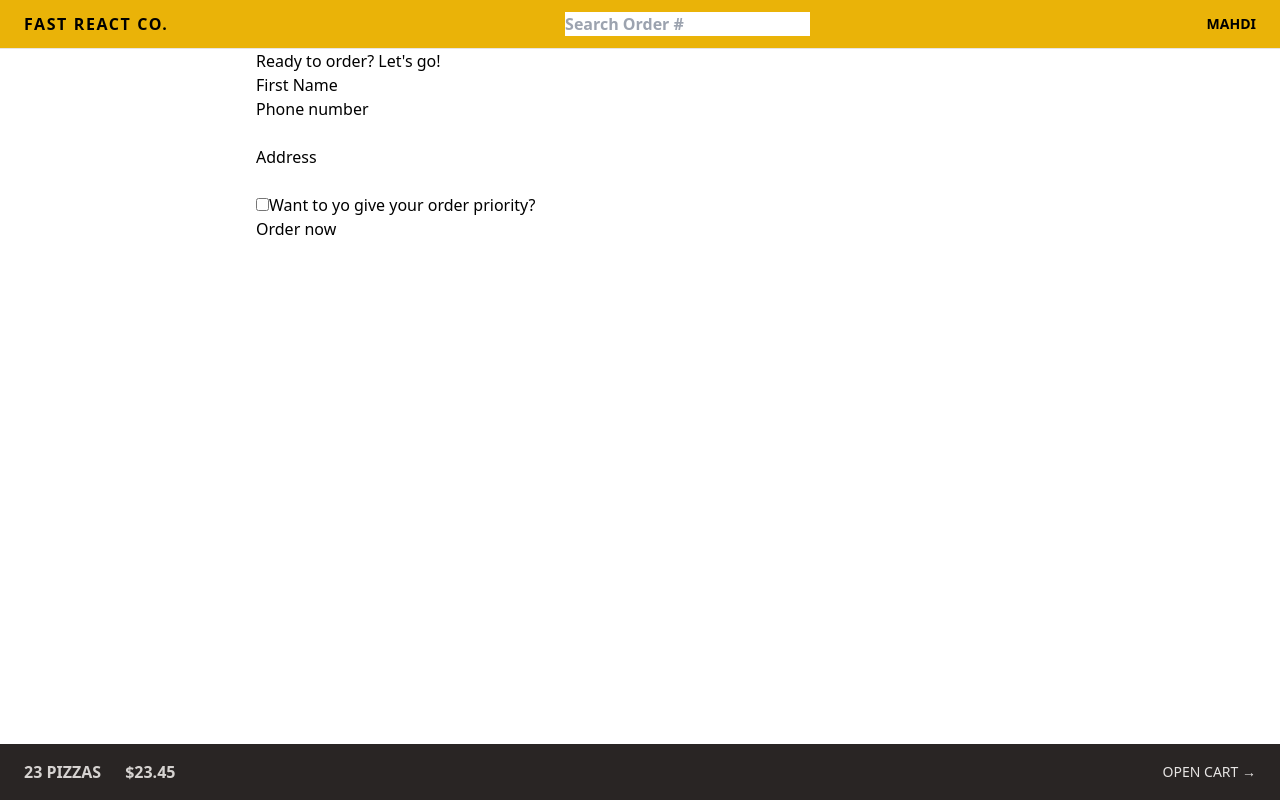
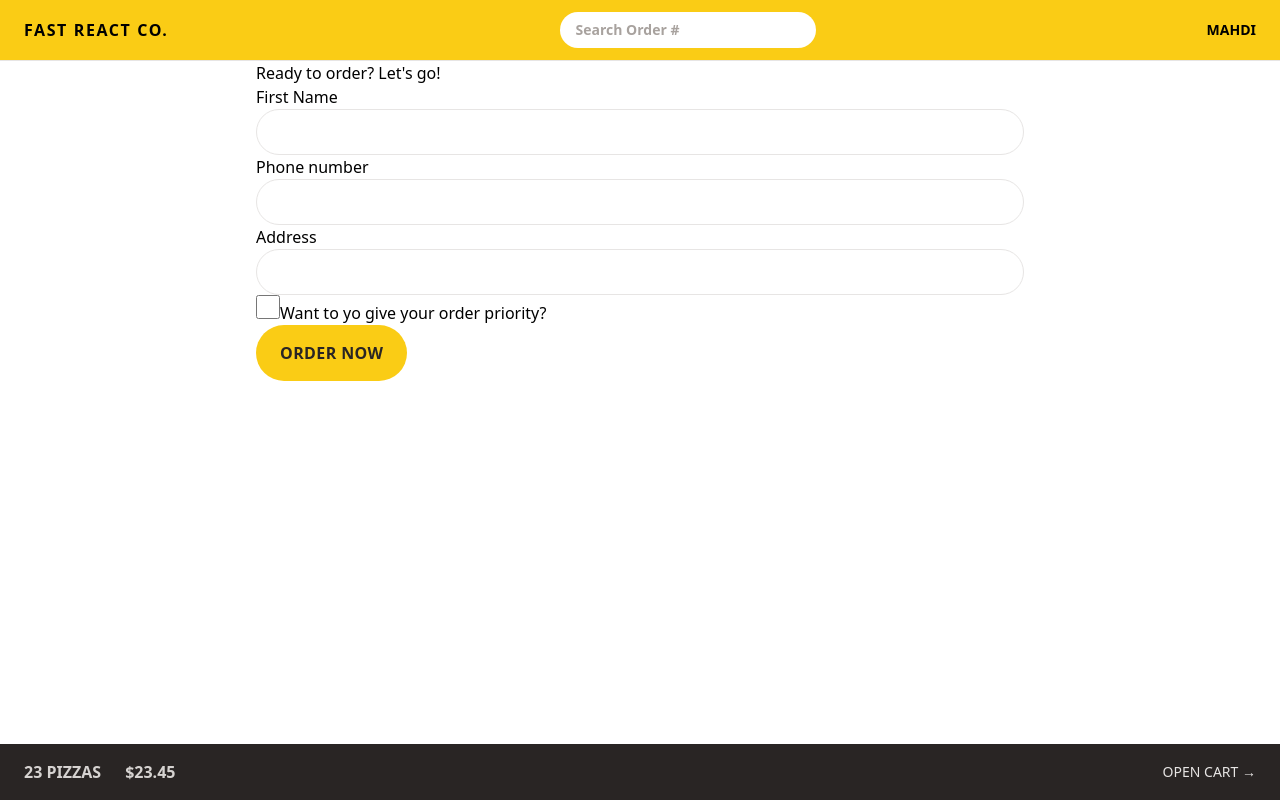
Before and after one commit to itsmahdi62/Meshkin.co, a React (Create React App) app in the folder front-end/: page /order/new in a window 1280 px wide. Built offline with nearby package versions, Linux system fonts and the light colour scheme.

Commit message:
Create reusable components and styles

```diff
--- a/front-end/src/features/cart/Cart.jsx
+++ b/front-end/src/features/cart/Cart.jsx
@@ -1,23 +1,25 @@
-import { Link } from 'react-router-dom';
+import { Link } from "react-router-dom";
+import LinkButton from "../../ui/LinkButton";
+import Button from "../../ui/Button";
 
 const fakeCart = [
   {
     pizzaId: 12,
-    name: 'Mediterranean',
+    name: "Mediterranean",
     quantity: 2,
     unitPrice: 16,
     totalPrice: 32,
   },
   {
     pizzaId: 6,
-    name: 'Vegetale',
+    name: "Vegetale",
     quantity: 1,
     unitPrice: 13,
     totalPrice: 13,
   },
   {
     pizzaId: 11,
-    name: 'Spinach and Mushroom',
+    name: "Spinach and Mushroom",
     quantity: 1,
     unitPrice: 15,
     totalPrice: 15,
@@ -29,12 +31,12 @@ function Cart() {
 
   return (
     <div>
-      <Link to="/menu">&larr; Back to menu</Link>
+      <LinkButton to="/menu">&larr; Back to menu</LinkButton>
 
       <h2>Your cart, %NAME%</h2>
 
       <div>
-        <Link to="/order/new">Order pizzas</Link>
+        <Button to="/order/new">Order pizzas</Button>
         <button>Clear cart</button>
       </div>
     </div>
--- a/front-end/src/features/order/CreateOrder.jsx
+++ b/front-end/src/features/order/CreateOrder.jsx
@@ -1,6 +1,7 @@
 import { useState } from "react";
 import { Form, redirect, useActionData, useNavigate } from "react-router-dom";
 import { createOrder } from "../../services/apiRestaurant";
+import Button from "../../ui/Button";
 // https://uibakery.io/regex-library/phone-number
 const isValidPhone = (str) =>
   /^\+?\d{1,4}?[-.\s]?\(?\d{1,3}?\)?[-.\s]?\d{1,4}[-.\s]?\d{1,4}[-.\s]?\d{1,9}$/.test(
@@ -48,13 +49,13 @@ function CreateOrder() {
       <Form method="POST">
         <div>
           <label>First Name</label>
-          <input type="text" name="customer" required />
+          <input type="text" name="customer" required className="input" />
         </div>
 
         <div>
           <label>Phone number</label>
           <div>
-            <input type="tel" name="phone" required />
+            <input type="tel" name="phone" required className="input" />
           </div>
           {formErrors?.phone && <p>{formErrors.phone}</p>}
         </div>
@@ -62,7 +63,7 @@ function CreateOrder() {
         <div>
           <label>Address</label>
           <div>
-            <input type="text" name="address" required />
+            <input type="text" name="address" required className="input" />
           </div>
         </div>
 
@@ -71,17 +72,19 @@ function CreateOrder() {
             type="checkbox"
             name="priority"
             id="priority"
+            className="h-6 w-6 accent-yellow-400 focus:outline-none focus:ring focus:ring-yellow-400  md:px-6 md:py-3 focus:ring-offset-2"
             // value={withPriority}
             // onChange={(e) => setWithPriority(e.target.checked)}
           />
+
           <label htmlFor="priority">Want to yo give your order priority?</label>
         </div>
 
         <div>
           <input type="hidden" name="cart" value={JSON.stringify(cart)} />
-          <button disabled={isSubmitting}>
+          <Button disabled={isSubmitting}>
             {isSubmitting ? "Placing order...." : "Order now"}
-          </button>
+          </Button>
         </div>
       </Form>
     </div>
--- a/front-end/src/features/order/SearchOrder.jsx
+++ b/front-end/src/features/order/SearchOrder.jsx
@@ -3,22 +3,22 @@ import { useNavigate } from "react-router-dom";
 
 const SearchOrder = () => {
   const [query, setQuery] = useState("");
-  const navigate = useNavigate()
+  const navigate = useNavigate();
 
-  const handleSubmit = (e) =>{
+  const handleSubmit = (e) => {
     e.preventDefault();
-    if(!query) return;
-    navigate(`/order/${query}`)
-    setQuery("")
-
-  }
+    if (!query) return;
+    navigate(`/order/${query}`);
+    setQuery("");
+  };
   return (
     <form onSubmit={handleSubmit}>
-        <input
-      placeholder="Search Order #"
-      value={query}
-      onChange={(e) => setQuery(e.target.value)}
-    />
+      <input
+        placeholder="Search Order #"
+        value={query}
+        onChange={(e) => setQuery(e.target.value)}
+        className="rounded-full px-4 py-2 text-sm placeholder:text-stone-400 w-28 sm:w-64 sm:focus:w-72 transition-all duration-300 focus:outline-none focus:ring focus:ring-yellow-500 focus:ring-opacity-50"
+      />
     </form>
   );
 };
--- a/front-end/src/features/user/CreateUser.jsx
+++ b/front-end/src/features/user/CreateUser.jsx
@@ -1,4 +1,5 @@
 import { useState } from "react";
+import Button from "../../ui/Button";
 
 function CreateUser() {
   const [username, setUsername] = useState("");
@@ -18,12 +19,12 @@ function CreateUser() {
         placeholder="Your full name"
         value={username}
         onChange={(e) => setUsername(e.target.value)}
-        className="w-72"
+        className="input w-72 mb-8"
       />
 
       {username !== "" && (
         <div>
-          <button>Start ordering</button>
+          <Button>Start ordering</Button>
         </div>
       )}
     </form>
--- a/front-end/src/index.css
+++ b/front-end/src/index.css
@@ -1,3 +1,9 @@
 @tailwind base;
 @tailwind components;
 @tailwind utilities;
+
+@layer components {
+  .input {
+    @apply rounded-full border border-stone-200 px-4 py-2 text-sm transition-all duration-300 placeholder:text-stone-400 focus:outline-none focus:ring focus:ring-yellow-400 w-full md:px-6 md:py-3;
+  }
+}
--- /dev/null
+++ b/front-end/src/ui/Button.jsx
@@ -0,0 +1,15 @@
+import { Link } from "react-router-dom";
+
+const Button = ({ children, disabled, to }) => {
+  const className =
+    "bg-yellow-400 uppercase font-semibold text-stone-800 py-3 px-4 inline-block tracking-wide rounded-full hover:bg-yellow-300 transition-colors duration-300 focus:outline-none focus:ring focus:ring-yello-300 focus:bg-yellow-300 focus:ring-offset-2 disabled:cursor-not-allowed md:px-6 md:py-4";
+
+  if (to) return <Link to={to}>{children}</Link>;
+  return (
+    <button disabled={disabled} className={className}>
+      {children}
+    </button>
+  );
+};
+
+export default Button;
--- a/front-end/src/ui/Error.jsx
+++ b/front-end/src/ui/Error.jsx
@@ -1,13 +1,13 @@
-import { useNavigate, useRouteError } from "react-router-dom";
+import { useRouteError } from "react-router-dom";
+import LinkButton from "./LinkButton";
 
 function Error() {
-  const navigate = useNavigate();
   const error = useRouteError();
   return (
     <div>
       <h1>Something went wrong 😢</h1>
       <p>{error.data || error.message}</p>
-      <button onClick={() => navigate(-1)}>&larr; Go back</button>
+      <LinkButton to="-1">&larr; Go back</LinkButton>
     </div>
   );
 }
--- a/front-end/src/ui/Header.jsx
+++ b/front-end/src/ui/Header.jsx
@@ -4,7 +4,7 @@ import Username from "../features/user/Username";
 
 const Header = () => {
   return (
-    <header className="flex items-center  justify-between bg-yellow-500 uppercase font-semibold px-4 py-3 border-b border-stone-200 sm:px-6">
+    <header className="flex items-center  justify-between bg-yellow-400 uppercase font-semibold px-4 py-3 border-b border-stone-200 sm:px-6">
       <Link className="tracking-widest" to="/">
         Fast react Co.
       </Link>
--- /dev/null
+++ b/front-end/src/ui/LinkButton.jsx
@@ -0,0 +1,17 @@
+import { Link, useNavigate } from "react-router-dom";
+const LinkButton = ({ children, to }) => {
+  const navigate = useNavigate();
+  const className = "text-sm text-blue-500 hover:text-blue-900";
+  if (to === "-1") return;
+  <button className={className} onClick={() => navigate(-1)}>
+    {children}
+  </button>;
+
+  return (
+    <Link to={to} className={className}>
+      {children}
+    </Link>
+  );
+};
+
+export default LinkButton;
```
Also changed, not shown: front-end/src/App.css (+20 -17 lines).
